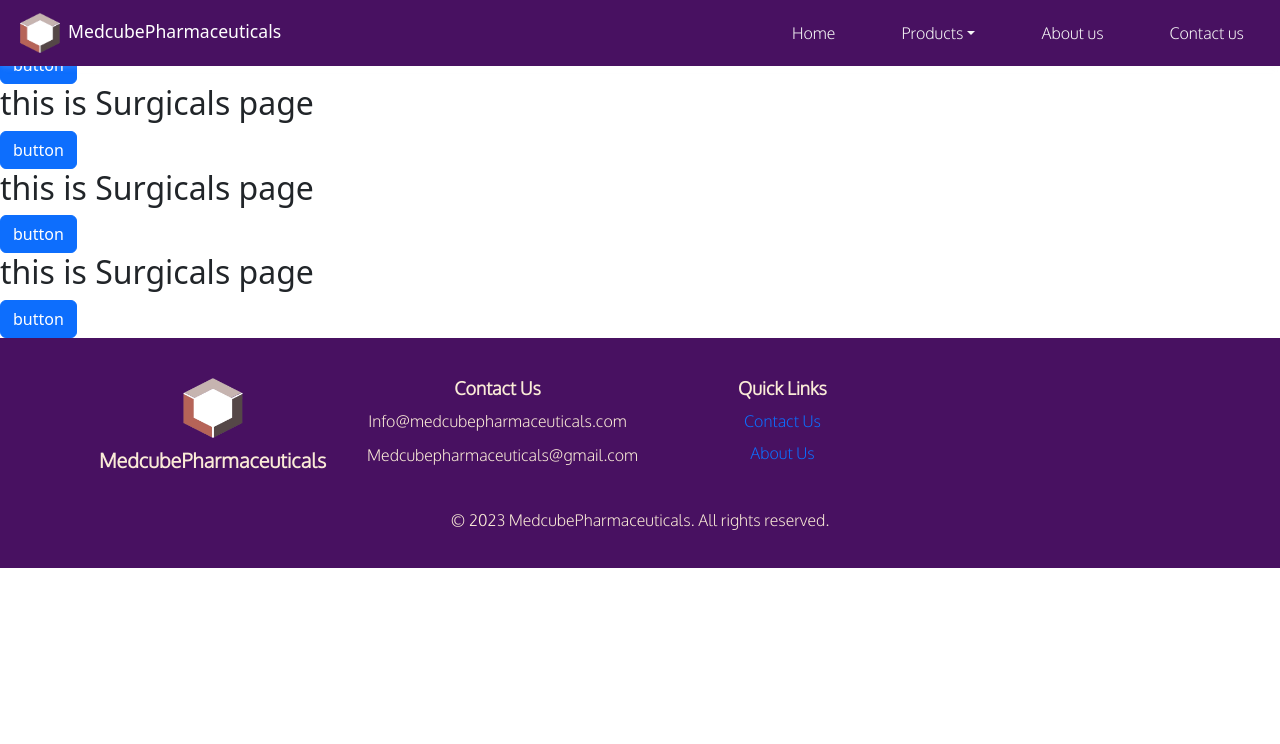
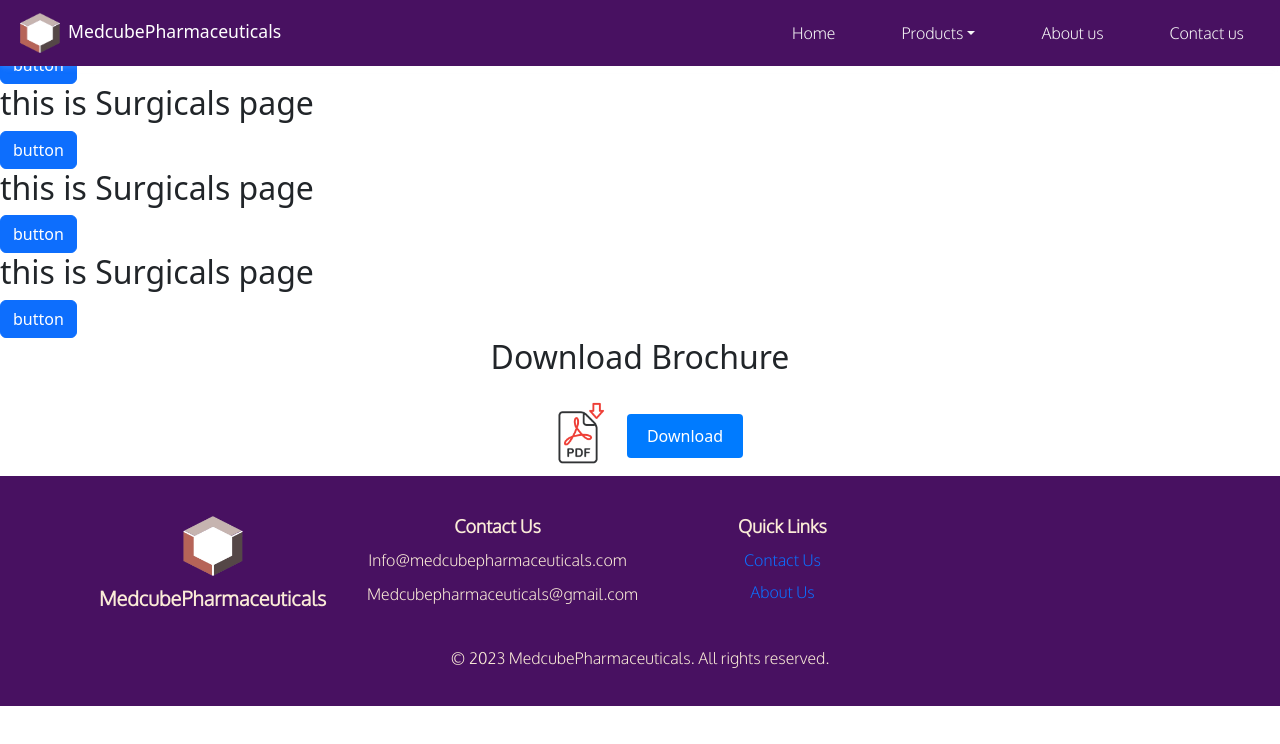
Before and after one commit to MilanPatel2003/medcubePharma, a React (Create React App) app: page /Surgical in a window 1280 px wide. Shown: the top 744 px of the page. Built offline with nearby package versions, Linux system fonts and the light colour scheme.

Commit message:
pdf added

```diff
--- a/src/App.js
+++ b/src/App.js
@@ -9,6 +9,7 @@ import NavBar from './components/inc/Navbar';
 import Footer from './components/inc/footer';
 import Nutraceutical from './components/pages/Nutraceutical';
 import Surgical from './components/pages/Surgical';
+import BrochureContainer from './components/inc/brochure';
 
 function App() {
   return (
@@ -22,6 +23,7 @@ function App() {
          <Route path='/Nutraceutical' element={<Nutraceutical />} />
         <Route path="/Surgical" element={<Surgical />} />
       </Routes>
+      <BrochureContainer></BrochureContainer>
       <Footer></Footer>
     </Router>
   );
--- /dev/null
+++ b/src/components/inc/brochure.css
@@ -0,0 +1,28 @@
+.brochure-container {
+    width: 100%;
+    text-align: center;
+  }
+
+  .download-section {
+    display: flex;
+    align-items: center;
+    justify-content: center;
+    margin-top: 20px;
+  }
+
+  .download-logo {
+    height: 80px;
+    width: 80px;
+    margin-right: 10px;
+  }
+
+  .download-button {
+    padding: 10px 20px;
+    background-color: #007bff;
+    color: #fff;
+    border: none;
+    border-radius: 4px;
+    cursor: pointer;
+  }
+
+  /* Add responsive styles as per your requirements */
--- /dev/null
+++ b/src/components/inc/brochure.js
@@ -0,0 +1,31 @@
+import React from "react";
+import brochurePDF from "../images/brochure.pdf";
+import downloadLogo from '../images/download-logo.png';
+import "./brochure.css"
+
+const BrochureContainer = () => {
+  const handleDownload = () => {
+    const link = document.createElement("a");
+
+    link.href = brochurePDF;
+
+    const fileName = "brochure.pdf";
+    link.download = fileName;
+
+    link.click();
+  };
+
+  return (
+    <div className="brochure-container">
+    <h2>Download Brochure</h2>
+    <div className="download-section">
+      <img className="download-logo" src={downloadLogo} alt="Download Logo"/>
+      <button className="download-button" onClick={handleDownload}>
+        Download
+      </button>
+    </div>
+  </div>
+  );
+};
+
+export default BrochureContainer;
```
Also changed, not shown: src/components/images/download-logo.png (added), 1 other file (tests, documents, lock files or other folders).
